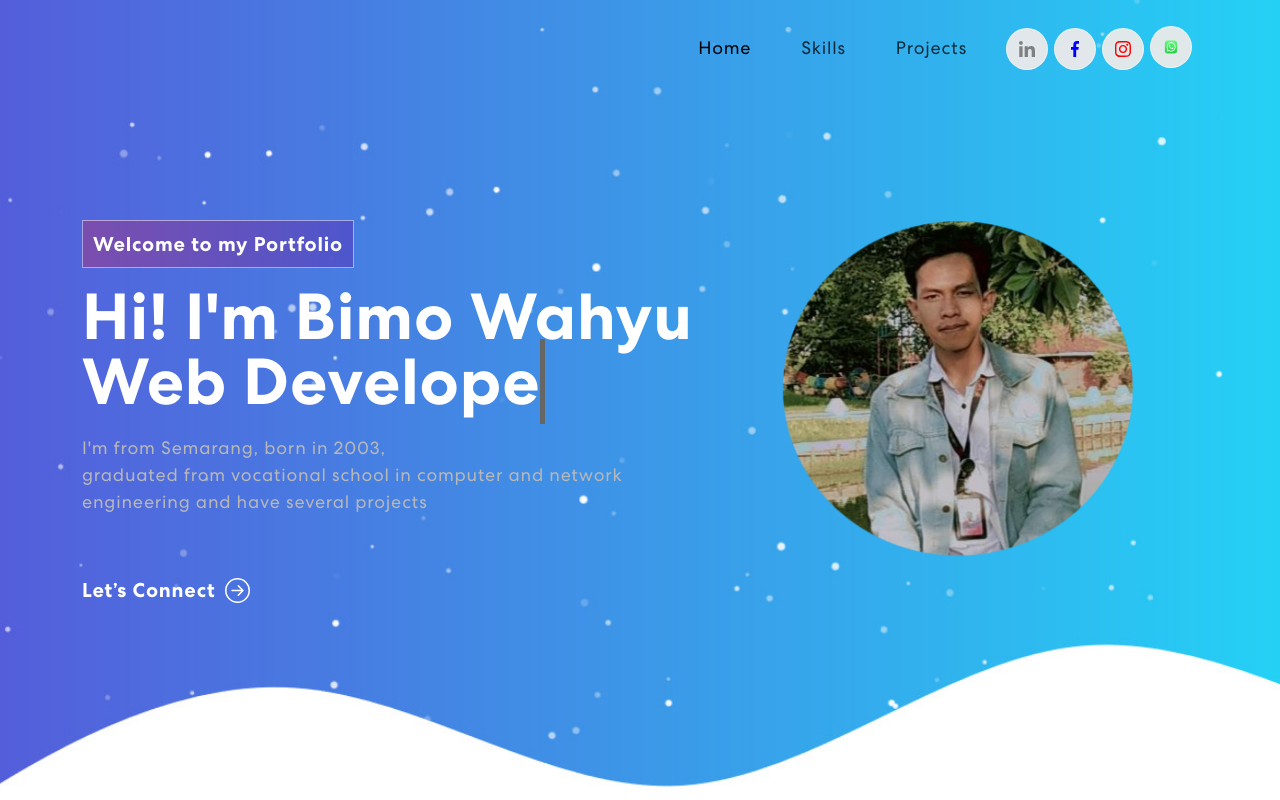
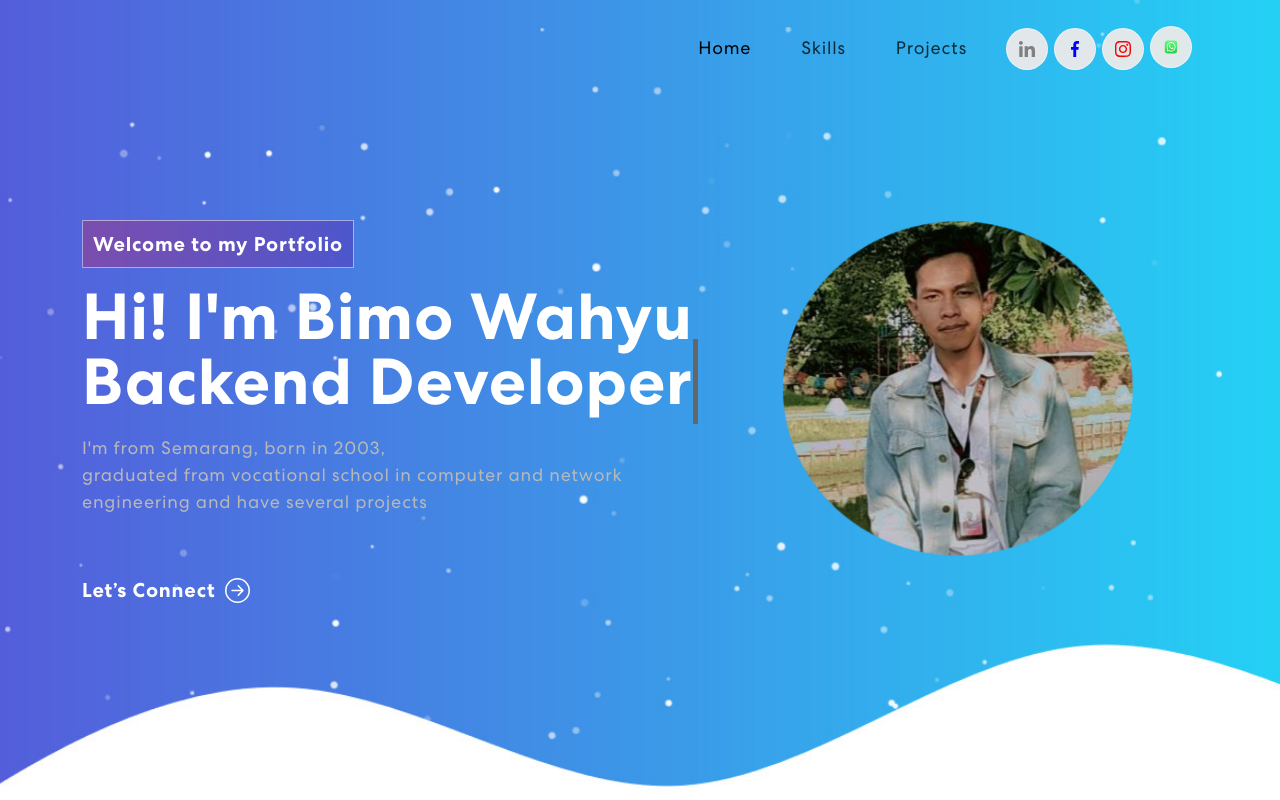
Before and after one commit to bimowahyu/portfoliobimo, a React (Create React App) app: page / in a window 1280 px wide. Shown: the top 800 px of the page. Built offline with nearby package versions, Linux system fonts and the light colour scheme.

Commit message:
Update Banner.jsx

```diff
--- a/src/components/Banner.jsx
+++ b/src/components/Banner.jsx
@@ -11,7 +11,7 @@ export const Banner = () => {
   const [text, setText] = useState('');
   const [delta, setDelta] = useState(300 - Math.random() * 100);
   const [index, setIndex] = useState(1);
-  const toRotate = [ "Web Developer", "Web Designer" ];
+  const toRotate = [ "Backend Developer", "Web Developer" ];
   const period = 2000;
 
   useEffect(() => {
```
